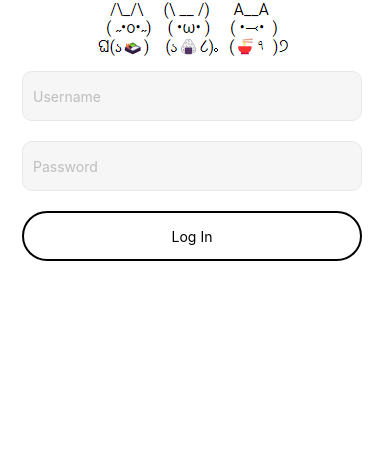
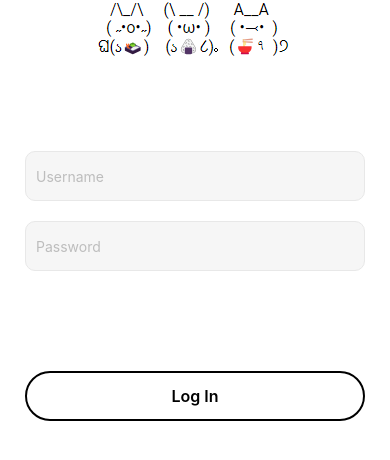
Before and after one commit to ablomm/taste-buddy, a React Native app in the folder frontend/: screen / in a window 390 px wide. Shown: the top 460 px of the page. Built offline with nearby package versions, Linux system fonts and the light colour scheme.

Commit message:
TB-47: styles fixed

```diff
--- a/frontend/components/loginPage/LoginForm.tsx
+++ b/frontend/components/loginPage/LoginForm.tsx
@@ -36,7 +36,7 @@ const LoginForm = () =>{
     })
 
     return(
-        <View>
+        <View style={styles.container}>
             {/*<Controller
             control={control}
             rules={{required:true,}}
@@ -62,30 +62,24 @@ const LoginForm = () =>{
             value={password}
             placeholder='Password'
             />
-
-            <Pressable style={({pressed}) => [{backgroundColor: pressed ? '#BDBDBD' : 'white',} ,styles.button]}>
-                <Text>Log In</Text>
-            </Pressable>
+            <View style={styles.container}>
+                <Pressable style={({pressed}) => [{backgroundColor: pressed ? '#BDBDBD' : 'white',} ,styles.button]}>
+                    <Text style={styles.buttonText}>Log In</Text>
+                </Pressable>
+            </View>
         </View>
     );
 }
 export default LoginForm;
 
-/*
 const styles = StyleSheet.create({
     container: {
         flex: 1,
         backgroundColor: '#fff',
-        paddingTop: 43,
         paddingHorizontal: 12,
+        paddingVertical: 80,
+        alignItems: 'center',
     },
-    logoContainer: {
-        alignItems: 'center',
-        justifyContent: 'center',
-        flexShrink: 0,
-    },
-});*/
-const styles = StyleSheet.create({
     input: {
         height: 50,
         width: 340,
@@ -106,7 +100,7 @@ const styles = StyleSheet.create({
         justifyContent: 'center',
         alignItems: 'center'
     },
-    signupText: {
+    buttonText: {
         fontSize:16,
         lineHeight:19,
         fontWeight: "600"
```
